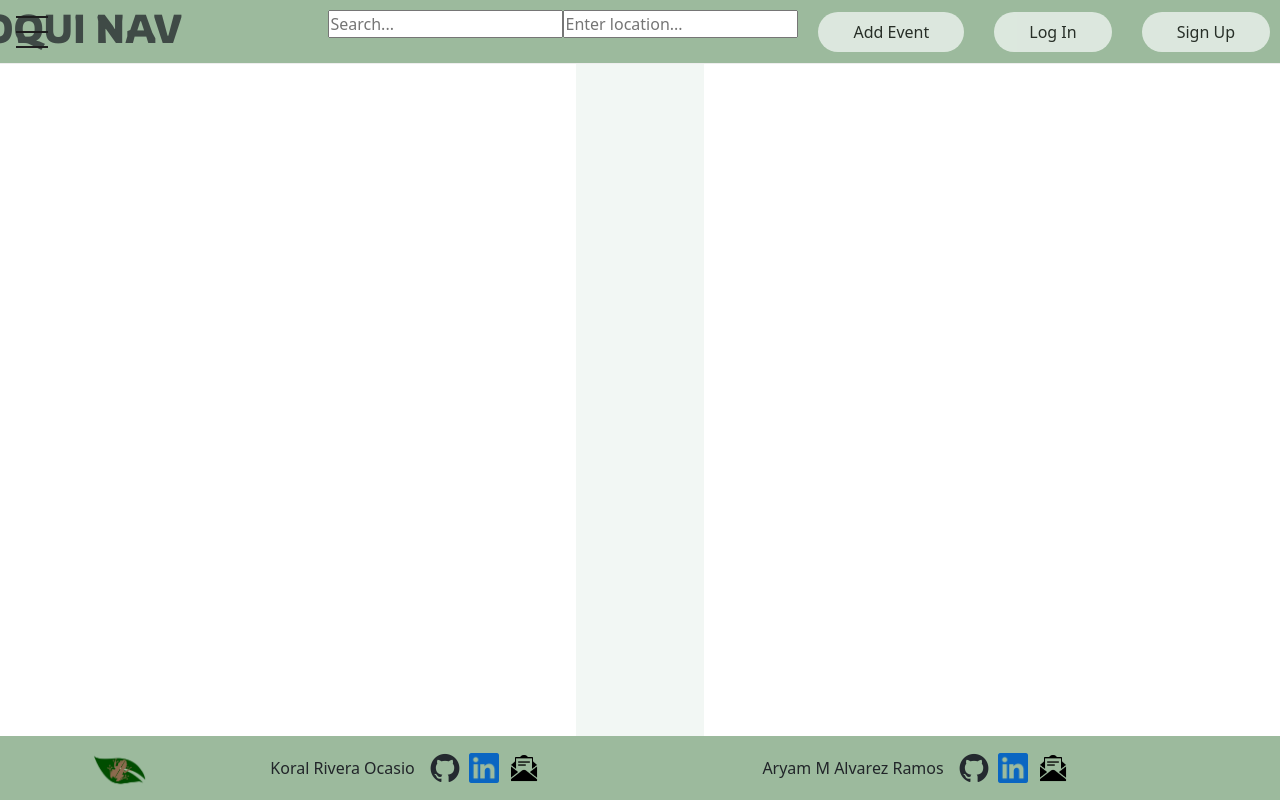
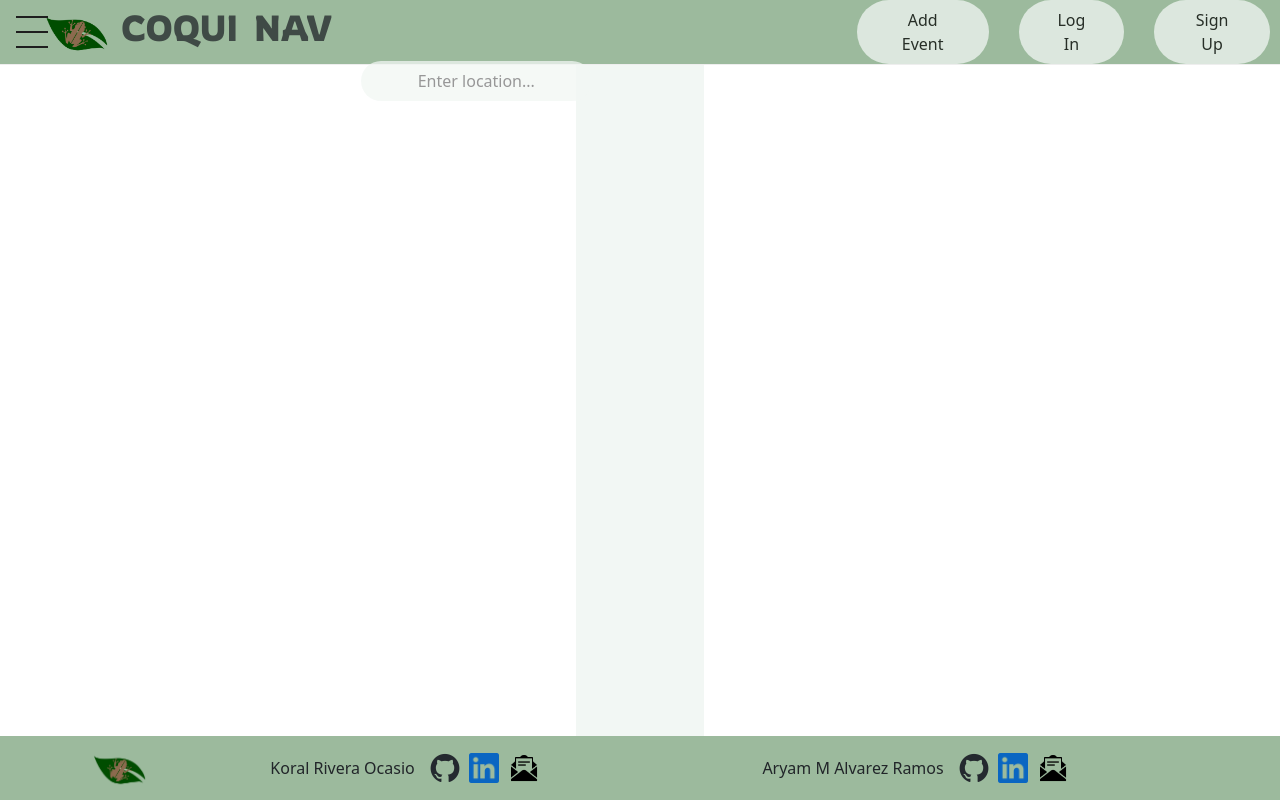
Before and after one commit to arycodes0/CoquiNav, a Flask app: page /home in a window 1280 px wide. Run offline with Flask 3, Linux system fonts and the light colour scheme; some libraries are stand-ins or nearby versions.

Commit message:
Refactor CSS and JavaScript files for improved styling and functionality

```diff
--- a/static/css/style.css
+++ b/static/css/style.css
@@ -62,15 +62,18 @@ header {
     display: flex;
     justify-content: space-between;
     align-items: center;
+    max-width: 1440px;
     width: 100%;
     margin: 0;
     box-sizing: border-box;
-    height: 4rem;
+    max-height: 65px;
+    height: 100%;
     z-index: 1001;
     position: relative;
     border-bottom: 1px solid #eee;
 }
 
+/* Footer Styling */
 footer {
     background-color: var(--color-header);
     padding: 0;
@@ -140,35 +143,80 @@ footer {
 
 
 /* Header Menu */
+
 /* Coqui Nav Logo and Name */
+/* Logo Section */
+.brandingContainer {
+    display: flex;
+    flex-direction: row;
+    align-items: center;
+    justify-content: center;
+    box-sizing: border-box;
+    max-width: 300px;
+    max-height: 65px;
+    z-index: 0;
 
-/* Logo Section */
+}
+
 #logo-img {
-    flex: 1;
-    display: flex;
+    flex: 0 1 auto;
+    display: inline-flex;
     justify-content: center;
     align-items: center;
+    box-sizing: border-box;
+    max-width: 300px;
+    max-height: 250px;
+    z-index: 1;
 }
 
 #logo-img img {
-    height: 75px;
-    margin-left: -300px;
+    height: 35%;
+    width: 35%;
+    margin-left: -90px;
+    display: block;
 }
 
 /* Coqui Nav name */
 #coquiNav {
+    display: flex;
+    flex-direction: row;
+    width: 100%;
+    height: 100%;
+    margin-left: -90px;
+    gap: 1rem;
+    z-index: 2;
+}
+
+#coquiNav h1 {
     font-family: var(--font-family-title);
     font-weight: 400;
     font-size: 36px;
-    padding-left: 25px;
     opacity: 0.75;
 }
 
 /* Filter Section */
-#filter {
-    flex: 1;
-    display: flex;
+.searchBar {
+    display: inline-flex;
     align-items: center;
+    max-width: 500px;
+    max-height: 500px;
+}
+
+.search-container, .location-container {
+    float: left;
+    margin: 1rem;
+    padding-left: 0.80rem;
+    padding-top: 0.80rem;
+}
+
+#search {
+    border-radius: 50px;
+    text-align: center;
+    background-color: var(--color-button-bg);
+    color: var(--color-text);
+    opacity: 75%;
+    border: none;
+    height: 40px;
 }
 
 /* Event Adder, Log In, and Sign Up Buttons */
@@ -200,7 +248,7 @@ footer {
 /* Hamburger Menu Wrapper */
 #menuToggle {
     position: relative;
-    z-index: 1002;
+    z-index: 2;
 }
 
 nav#menu {
--- a/templates/header.html
+++ b/templates/header.html
@@ -24,13 +24,18 @@
   </div>
 
   <!-- Logo and other sections -->
-  <section id="logo-img">
+  <section class="brandingContainer">
+    <div id="logo-img">
       <img src="{{ url_for('static', filename='images/logo.png') }}" alt="Logo">
+    </div>
     <div id="coquiNav">
-        <h1>COQUI NAV</h1>
+      <h1>COQUI</h1>
+      <h1>NAV</h1>
     </div>
   </section>
 
+  <section class="searBar">
+    <!-- Keyword Search Bar -->
     <div class="search-container">
       <input type="text" class="search-box" id="search" placeholder="Search...">
       <div class="suggestions" id="suggestions">
@@ -40,6 +45,7 @@
       </div>
     </div>
 
+    <!-- Location Search Bar -->
     <div class="location-container">
       <input type="text" class="search-box" id="search" placeholder="Enter location...">
       <div class="suggestions" id="suggestions">
@@ -48,7 +54,9 @@
           </ul>
       </div>
     </div>
+  </section>
 
+  <!-- Buttons -->
   <section id="event-adder">
       <button class="eventAdder">Add Event</button>
   </section>
```
Lines whose indentation alone changed are shown as unchanged.
